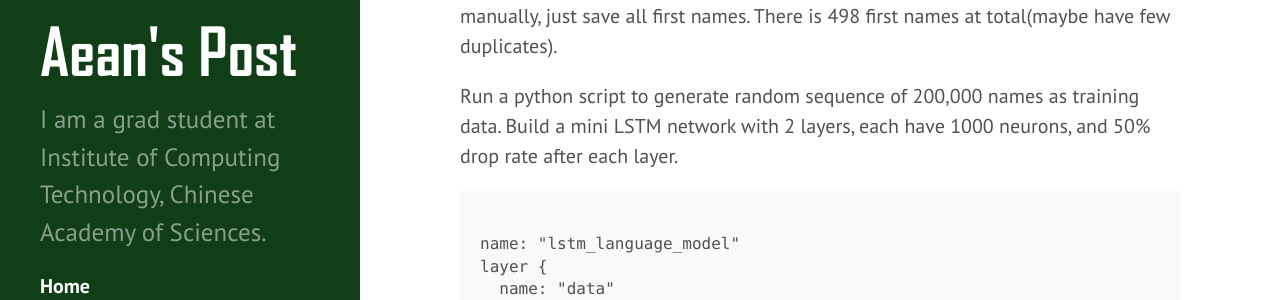
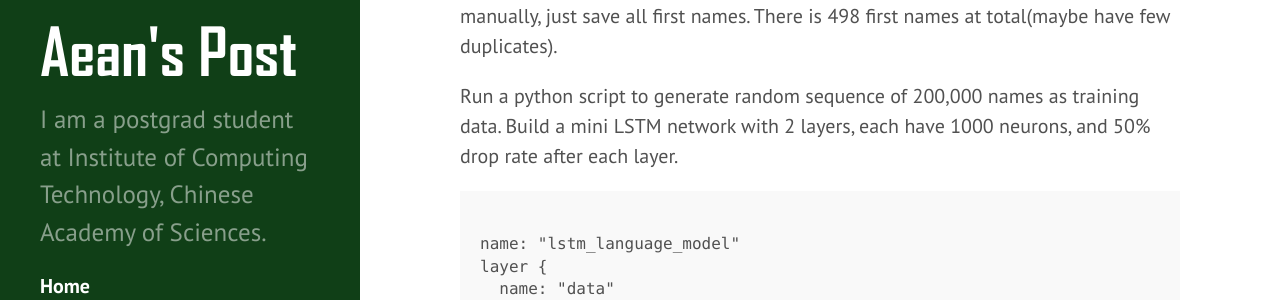
Before and after one commit to AeanSR/AeanSR.github.io, a Jekyll site: the page built from index.html, in a window 1280 px wide. Shown: the part 319-619 px from the top of the page. Built offline with Jekyll 4.4.1, drawn with Linux system fonts in a browser that asks for light colours; the list of posts is cut into pages by our own code.

Commit message:
update config.

```diff
--- a/_config.yml
+++ b/_config.yml
@@ -7,7 +7,7 @@ permalink:        pretty
 # Setup
 title:            Aean's Post
 tagline:          'A Jekyll theme'
-description:      'I am a grad student at Institute of Computing Technology, Chinese Academy of Sciences.'
+description:      'I am a postgrad student at Institute of Computing Technology, Chinese Academy of Sciences.'
 url:              http://aean.net
 
 author:
```
